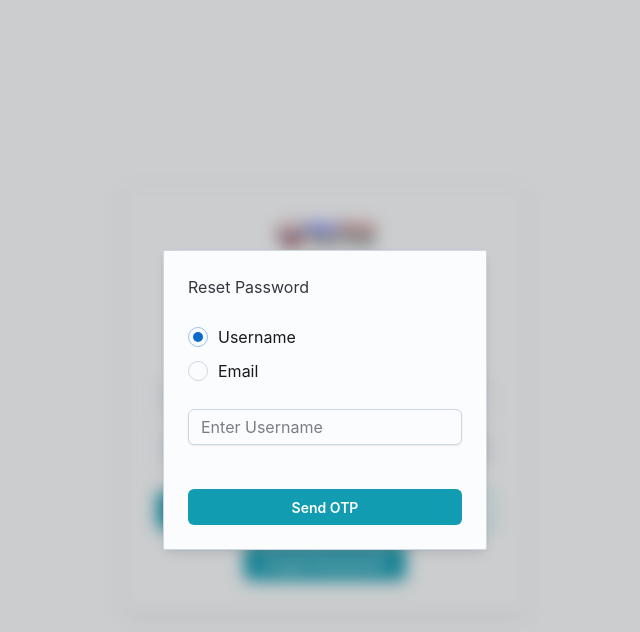
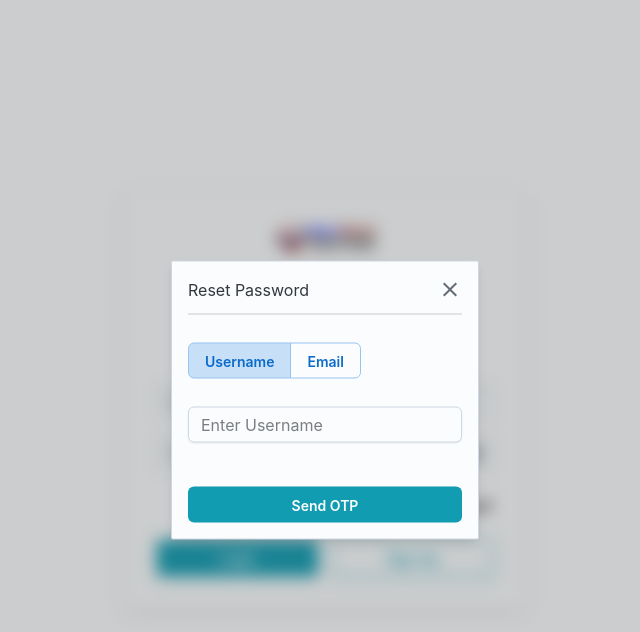
Before and after one commit to shubhujais15/Hospital-Workflow-Management, a Next.js app in the folder client/: page / in a window 1280 px wide. Both pictures are taken after a click on the button "Forgot Password?". Shown: the top 632 px of the page, without its empty margins (315-955 px from the left). Built offline with nearby package versions, Linux system fonts and the light colour scheme.

Commit message:
Implemented Forgot password

```diff
--- a/client/src/app/page.tsx
+++ b/client/src/app/page.tsx
@@ -10,7 +10,6 @@ import Input from "@mui/joy/Input";
 import Button from "@mui/joy/Button";
 import Typography from "@mui/joy/Typography";
 import Sheet from "@mui/joy/Sheet";
-import Alert from "@mui/joy/Alert";
 import Modal from "@mui/joy/Modal";
 import ModalDialog from "@mui/joy/ModalDialog";
 import RadioGroup from "@mui/joy/RadioGroup";
@@ -19,6 +18,12 @@ import IconButton from "@mui/joy/IconButton";
 import Visibility from "@mui/icons-material/Visibility";
 import VisibilityOff from "@mui/icons-material/VisibilityOff";
 import Image from "next/image";
+import { toast, ToastContainer } from "react-toastify"; // Import Toast
+import "react-toastify/dist/ReactToastify.css"; // Import styles
+import ToggleButtonGroup from '@mui/joy/ToggleButtonGroup';
+import { Close } from '@mui/icons-material';
+
+
 
 interface FormData {
   emailOrphoneNumber: string;
@@ -51,13 +56,20 @@ export default function LoginPage() {
     });
   };
 
+  const validateEmail = (email: string) => {
+    const emailRegex = /^[a-zA-Z0-9._%+-]+@[a-zA-Z0-9.-]+\.[a-zA-Z]{2,}$/;
+    return emailRegex.test(email);
+  };
+
   const validateForm = () => {
     const newErrors: Partial<FormData> = {};
     if (!formData.emailOrphoneNumber) {
       newErrors.emailOrphoneNumber = "Email or phone number is required";
+      toast.error(newErrors.emailOrphoneNumber); // Show error toast
     }
     if (!formData.password) {
       newErrors.password = "Password is required";
+      toast.error(newErrors.password); // Show error toast
     }
     setErrors(newErrors);
     return Object.keys(newErrors).length === 0;
@@ -67,6 +79,7 @@ export default function LoginPage() {
     e.preventDefault();
     if (validateForm()) {
       console.log("Form Data:", formData);
+      toast.success("Login successful!"); // Show success toast
       router.push("/dashboard");
     }
   };
@@ -80,17 +93,43 @@ export default function LoginPage() {
   };
 
   const handleSendOtp = () => {
-    if (inputValue) {
+    if (!inputValue) {
+      toast.error("Please enter a valid email or username"); // Show error toast
+      return;
+    }
+
+    // Validate email if selected option is email
+    if (selectedOption === "email" && !validateEmail(inputValue)) {
+      toast.error("Please enter a valid email address"); // Show invalid email error
+      return;
+    }
+
     setOtpSent(true);
-    }
+    toast.success("OTP Sent!"); // Show OTP sent success toast
   };
 
   const handleChangePassword = () => {
-    if (newPassword && confirmPassword && newPassword === confirmPassword) {
-      console.log("Password changed successfully");
+    if (!otp) {
+      toast.error("Please enter the OTP"); // Show OTP validation error
+      return;
+    }
+
+    if (!newPassword || !confirmPassword) {
+      toast.error("Both password fields are required"); // Show password fields required error
+      return;
+    }
+
+    if (newPassword !== confirmPassword) {
+      toast.error("Passwords do not match"); // Show password mismatch error
+      return;
+    }
+
+    toast.success("Password changed successfully"); // Success toast
     setIsModalOpen(false);
     setSuccessModalOpen(true);
-    }
+
+    // Reset the Forget Password state
+    resetForgetPasswordState();
   };
 
   const resetForgetPasswordState = () => {
@@ -107,7 +146,6 @@ export default function LoginPage() {
     color: "#fff",
     "&:hover": { backgroundColor: "rgb(14, 125, 142)" },
   };
-
 
   return (
     <CssVarsProvider>
@@ -161,11 +199,6 @@ export default function LoginPage() {
                 }}
                 required
               />
-              {errors.emailOrphoneNumber && (
-                <Alert color="danger" size="sm" sx={{ mt: 1 }}>
-                  {errors.emailOrphoneNumber}
-                </Alert>
-              )}
             </FormControl>
 
             <FormControl sx={{ mb: 2 }}>
@@ -181,23 +214,34 @@ export default function LoginPage() {
                   border: "1px solid #e0e0e0",
                 }}
                 endDecorator={
-                  <IconButton
-                    onClick={() => setShowPassword(!showPassword)}
-                    size="sm"
-                  >
+                  <IconButton onClick={() => setShowPassword(!showPassword)} size="sm">
                     {showPassword ? <VisibilityOff /> : <Visibility />}
                   </IconButton>
                 }
                 required
               />
-              {errors.password && (
-                <Alert color="danger" size="sm" sx={{ mt: 1 }}>
-                  {errors.password}
-                </Alert>
-              )}
             </FormControl>
 
-            <Box sx={{ display: "flex", justifyContent: "space-between", mt: 3 }}>
+            <Box sx={{ display: "flex", flexDirection: "column", gap: 2 }}>
+              <Button
+                onClick={handleForgetPassword}
+                variant="plain"
+                sx={{
+                  alignSelf: "flex-end",
+                  color: "black",
+                  textTransform: "none",
+                  padding: 0,
+                  fontSize: "14px",
+                  "&:hover": {
+                    backgroundColor: "transparent",
+                    textDecoration: "underline",
+                  },
+                }}
+              >
+                Forgot Password?
+              </Button>
+
+              <Box sx={{ display: "flex", justifyContent: "space-between" }}>
                 <Button
                   type="submit"
                   sx={{
@@ -230,44 +274,54 @@ export default function LoginPage() {
                   Sign Up
                 </Button>
               </Box>
-
-            <Button
-              onClick={handleForgetPassword}
-              sx={{
-                mt: 2,
-                width: "48%",
-                // borderRadius: 5,
-                backgroundColor: "rgb(17, 156, 177)",
-                color: "#fff",
-                boxShadow: "0px 4px 8px rgba(17, 156, 177, 0.2)",
-                "&:hover": { backgroundColor: "rgb(14, 125, 142)" },
-              }}
-            >
-              Forgot Password?
-            </Button>
+            </Box>
           </form>
         </Sheet>
 
-        {/* Forget Password Modal */}
+        {/* Toast Container for notifications */}
+        <ToastContainer position="top-right" autoClose={5000} hideProgressBar={false} />
+
         <Modal open={isModalOpen} onClose={() => setIsModalOpen(false)}>
-          <ModalDialog
-            sx={{ maxWidth: 400, borderRadius: 2, p: 3 }}
+          <ModalDialog sx={{ maxWidth: 400, borderRadius: 2, p: 2 }}>
+          <IconButton
+      onClick={() => {
+        setIsModalOpen(false); // Close the modal
+        resetForgetPasswordState(); // Reset form-related states
+      }}
+      sx={{
+        position: 'absolute',
+        top: 10,
+        right: 10,
+        color: 'grey.500',
+        zIndex: 1
+      }}
     >
-            <Typography level="h5" sx={{ mb: 2 }}>
+      <Close />
+    </IconButton>
+            <Typography level="h5" sx={{ mb: 0 }}>
               Reset Password
             </Typography>
+            {/* Horizontal line below Reset Password */}
+            <Box sx={{ borderBottom: "1px solid #ccc", mb: 2 }} />
 
             {!otpSent ? (
               <>
-                <RadioGroup
-                  name="resetOption"
-                  defaultValue={selectedOption}
-                  onChange={(e) => setSelectedOption(e.target.value)}
+              <ToggleButtonGroup
+                color="primary"
+                value={selectedOption}
+                exclusive
+                onChange={(e, newValue) => {
+                  if (newValue) setSelectedOption(newValue);
+                }}
                 sx={{ mb: 2 }}
               >
-                  <Radio value="username" label="Username" />
-                  <Radio value="email" label="Email" />
-                </RadioGroup>
+                <Button value="username" sx={{ textTransform: "none" }}>
+                  Username
+                </Button>
+                <Button value="email" sx={{ textTransform: "none" }}>
+                  Email
+                </Button>
+              </ToggleButtonGroup>
 
               <FormControl sx={{ mb: 2 }}>
                 <Input
@@ -344,45 +398,6 @@ export default function LoginPage() {
             )}
           </ModalDialog>
         </Modal>
-
-        {/* Success Modal */}
-        <Modal open={successModalOpen} onClose={() => setSuccessModalOpen(false)}>
-          <ModalDialog
-            sx={{ maxWidth: 400, borderRadius: 2, p: 3 }}
-          >
-            <Typography level="h5" sx={{ mb: 2, textAlign: "center" }}>
-              Password Changed Successfully
-            </Typography>
-            <Button
-              onClick={() => setSuccessModalOpen(false)}
-              sx={buttonStyles}
-            >
-              Close
-            </Button>
-          </ModalDialog>
-        </Modal>
-        <Modal open={successModalOpen} onClose={() => {
-        setSuccessModalOpen(false);
-        resetForgetPasswordState();
-      }}>
-        <ModalDialog
-          sx={{ maxWidth: 400, borderRadius: 2, p: 3 }}
-        >
-          <Typography level="h5" sx={{ mb: 2, textAlign: "center" }}>
-            Password Changed Successfully
-          </Typography>
-          <Button
-            onClick={() => {
-              setSuccessModalOpen(false);
-              resetForgetPasswordState();
-            }}
-            sx={buttonStyles}
-          >
-            Close
-          </Button>
-        </ModalDialog>
-      </Modal>
-
       </Box>
     </CssVarsProvider>
   );
```
Lines whose indentation alone changed are shown as unchanged.
